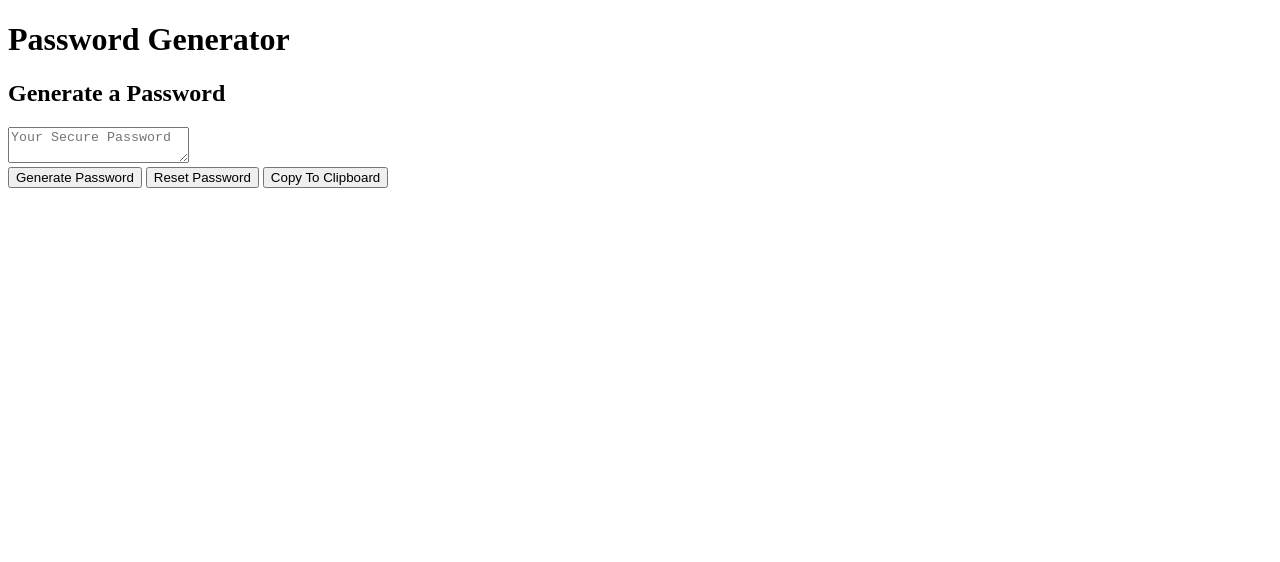
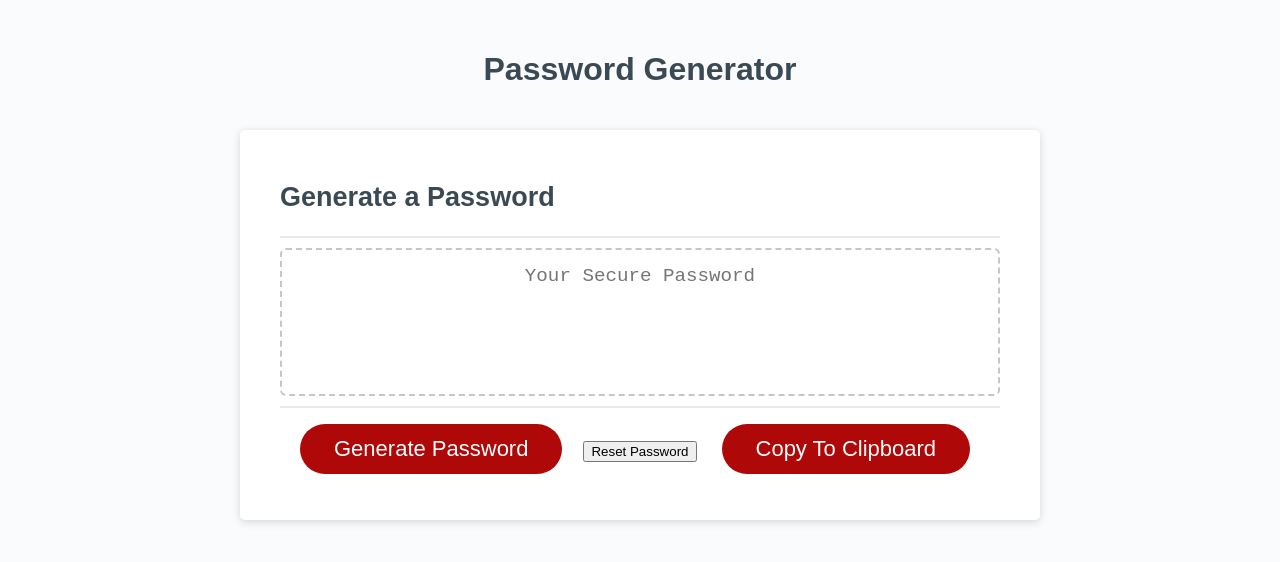
Before and after one commit to kkwoka/passwordGenerator, a plain HTML site: page index.html in a window 1280 px wide. Drawn offline with Linux system fonts and the light colour scheme.

Commit message:
changed pathways in documents due to document name changes

```diff
--- a/index.html
+++ b/index.html
@@ -5,7 +5,7 @@
     <meta name="viewport" content="width=device-width, initial-scale=1.0" />
     <meta http-equiv="X-UA-Compatible" content="ie=edge" />
     <title>Password Generator</title>
-    <link rel="stylesheet" href="Assets/passgen_style.css" />
+    <link rel="stylesheet" href="Assets/style.css" />
   </head>
   <body>
     <div class="wrapper">
@@ -34,7 +34,7 @@
     </div>
 
 
-    <script src="Assets/passgen_script.js">
+    <script src="Assets/script.js">
 
     </script>
   </body>
```
Also changed, not shown: 1 other file.
